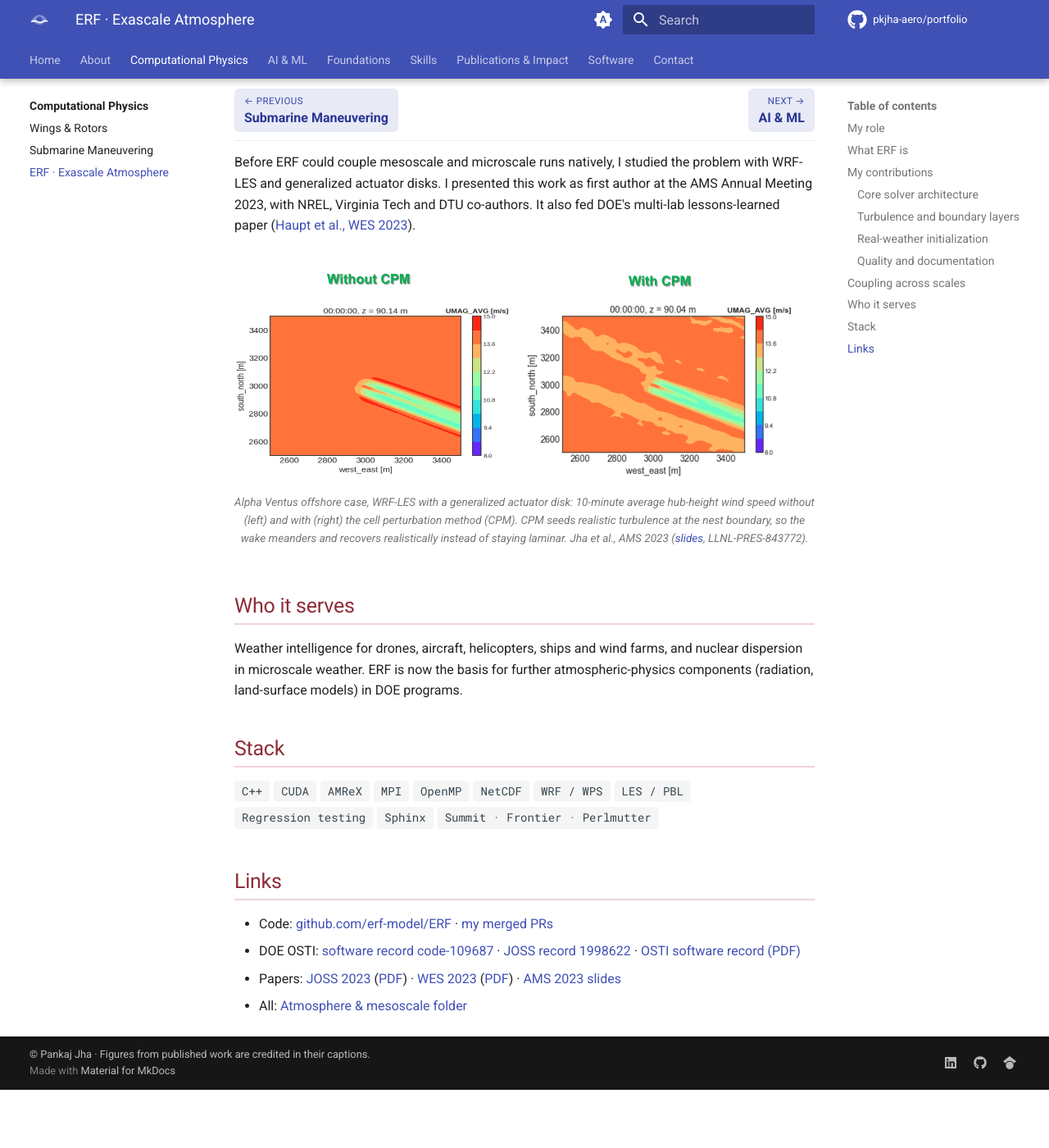
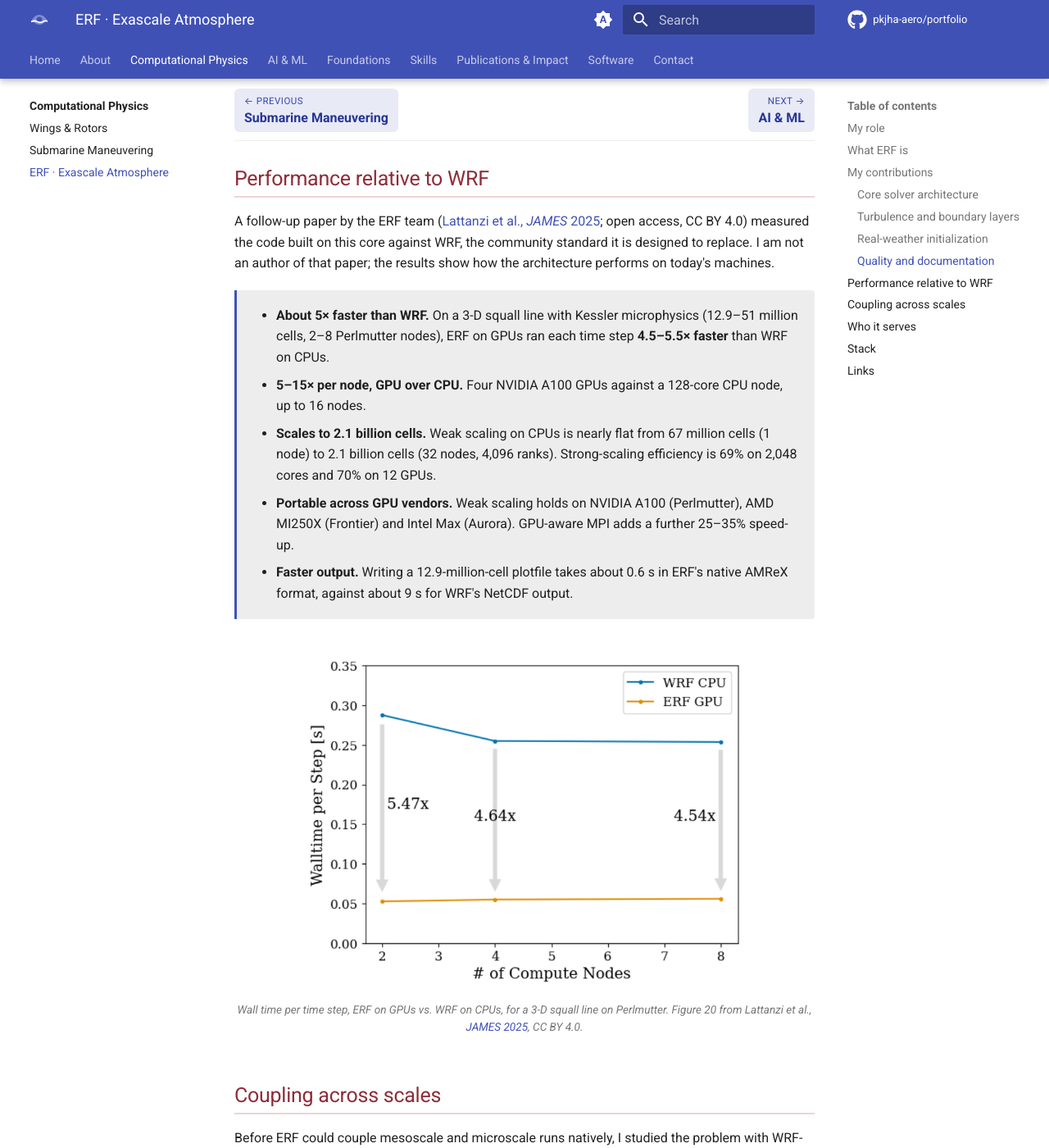
Before and after one commit to pkjha-aero/portfolio, an MkDocs documentation site: the page built from docs/computational-physics/erf-exascale.md, in a window 1280 px wide and 1400 px high, scrolled down 5054 px. Shown: the whole window at 82% size. Built offline with MkDocs 1.6.1 and Material for MkDocs 9.7.7, drawn with Linux system fonts in a browser that asks for light colours; comment, search, counter and statistics services are not loaded; before the commit the page ends 6383 px from its top, so only the background shows below that; some of the changed text lies outside the part shown.

Commit message:
ERF: performance vs WRF section; count pre-PR direct commits
- New "Performance relative to WRF" section from Lattanzi et al., JAMES
  2025 (CC BY 4.0; ERF team paper, I am not an author): ~5x faster than
  WRF on a 3-D squall line (4.5-5.5x per step), 5-15x GPU vs CPU per node,
  weak scaling to 2.1 billion cells, portable across A100/MI250X/PVC,
  0.6 s vs 9 s output. Includes the paper's Figure 20.
- Summary now cites the ~5x vs WRF figure instead of the unsourced
  "about 10x faster than traditional codes"; Home ERF bullet links to it.
- Contributions now include 4 direct commits (Nov 2020 - Jan 2021, before
  the PR workflow): scalar-advection test problem, AMReX update, build
  docs, Arakawa schematic. ~14,500 lines total; charts regenerated.

Co-Authored-By: Claude Opus 5.5 <noreply@anthropic.com>

```diff
--- a/docs/computational-physics/erf-exascale.md
+++ b/docs/computational-physics/erf-exascale.md
@@ -7,9 +7,9 @@
     - **What I built.** I architected the core compressible Navier–Stokes solver of the
       **Energy Research and Forecasting (ERF)** model in C++/CUDA on AMReX, led LLNL's
       development team, and wrote the pipeline that starts ERF from real weather data (WRF/WPS).
-    - **Result.** Open-source code released through DOE OSTI and published in JOSS. About 10×
-      faster than traditional codes, run on ~50k cores of Summit, Frontier and Perlmutter. It
-      led to **$15M in follow-up NNSA projects**.
+    - **Result.** Open-source code released through DOE OSTI and published in JOSS, run on
+      ~50k cores of Summit, Frontier and Perlmutter. On GPUs it runs about **5× faster than WRF**
+      ([performance](#performance-relative-to-wrf)). It led to **$15M in follow-up NNSA projects**.
 
 <div class="badge-row">
 <a class="badge" href="https://www.osti.gov/biblio/code-109687">OSTI code-109687</a>
@@ -65,17 +65,19 @@ flowchart TB
 
 ## My contributions
 
-**59 merged pull requests** from January 2021 to July 2022 ([full list][erf-prs]): about
-**14,000 lines added** across **621 file changes**, in four groups. Each item below links to its
-pull requests.
+**59 merged pull requests** from January 2021 to July 2022 ([full list][erf-prs]), plus
+**4 direct commits** from November 2020 to January 2021, before the team moved to pull requests:
+a scalar-advection test problem, an AMReX update, build documentation and the Arakawa-grid
+schematic. Together they add about **14,500 lines**. The work falls into four groups below; each
+item links to its pull requests.
 
 <figure markdown>
 ![Stacked bar chart of merged ERF pull requests per month by theme, January 2021 to July 2022](../assets/figures/cp3/erf/erf-pr-activity.svg)
-<figcaption>Merged PRs per month. 2021 built the core solver, LES, boundary conditions and tests; 2022 built real-weather initialization from WRF.</figcaption>
+<figcaption>Merged PRs and direct commits per month. 2021 built the core solver, LES, boundary conditions and tests; 2022 built real-weather initialization from WRF.</figcaption>
 </figure>
 <figure markdown>
 ![Bar chart of lines added by area: solver 6,159, problem setups 4,153, regression tests 2,087, documentation 1,595](../assets/figures/cp3/erf/erf-lines-by-area.svg)
-<figcaption>Lines added by area of the repository, from the PR file lists on GitHub.</figcaption>
+<figcaption>Lines added by area of the repository, from the PR file lists on GitHub and the four direct commits.</figcaption>
 </figure>
 
 ### Core solver architecture
@@ -140,6 +142,36 @@ FY22 mid-year review for DOE's Wind Energy Technologies Office (LLNL). Current d
 <figcaption>Three of the regression tests I documented (<a href="https://github.com/erf-model/ERF/pull/199">#199</a>): Taylor–Green vortex, a scalar blob in rigid rotation, and scalar diffusion, each from start to final time. ERF, BSD-3. Current versions: <a href="https://erf.readthedocs.io/en/latest/RegressionTests.html#taylor-green-vortex-advection-and-diffusion">Taylor–Green vortex</a> and <a href="https://erf.readthedocs.io/en/latest/RegressionTests.html#scalar-diffusion-sphere-of-scalar">scalar diffusion</a> on the ERF regression-tests page.</figcaption>
 </figure>
 
+## Performance relative to WRF
+
+A follow-up paper by the ERF team ([Lattanzi et al., *JAMES* 2025](https://doi.org/10.1029/2024MS004884); open access, CC BY 4.0)
+measured the code built on this core against WRF, the community standard it is designed to
+replace. I am not an author of that paper; the results show how the architecture performs on
+today's machines.
+
+<div class="result" markdown>
+
+- **About 5× faster than WRF.** On a 3-D squall line with Kessler microphysics (12.9–51 million
+  cells, 2–8 Perlmutter nodes), ERF on GPUs ran each time step **4.5–5.5× faster** than WRF on
+  CPUs.
+- **5–15× per node, GPU over CPU.** Four NVIDIA A100 GPUs against a 128-core CPU node, up to 16
+  nodes.
+- **Scales to 2.1 billion cells.** Weak scaling on CPUs is nearly flat from 67 million cells
+  (1 node) to 2.1 billion cells (32 nodes, 4,096 ranks). Strong-scaling efficiency is 69% on
+  2,048 cores and 70% on 12 GPUs.
+- **Portable across GPU vendors.** Weak scaling holds on NVIDIA A100 (Perlmutter), AMD MI250X
+  (Frontier) and Intel Max (Aurora). GPU-aware MPI adds a further 25–35% speed-up.
+- **Faster output.** Writing a 12.9-million-cell plotfile takes about 0.6 s in ERF's native AMReX
+  format, against about 9 s for WRF's NetCDF output.
+
+</div>
+
+<figure markdown>
+![Wall time per step for WRF on CPUs and ERF on GPUs on 2, 4 and 8 Perlmutter nodes, with speed-ups of 5.47x, 4.64x and 4.54x](../assets/figures/cp3/erf/erf-vs-wrf.png){ width="560" }
+<figcaption>Wall time per time step, ERF on GPUs vs. WRF on CPUs, for a 3-D squall line on
+Perlmutter. Figure 20 from Lattanzi et al., <a href="https://doi.org/10.1029/2024MS004884"><i>JAMES</i> 2025</a>, CC BY 4.0.</figcaption>
+</figure>
+
 ## Coupling across scales
 
 Before ERF could couple mesoscale and microscale runs natively, I studied the problem with WRF-LES
@@ -172,6 +204,6 @@ components (radiation, land-surface models) in DOE programs.
 - Code: [github.com/erf-model/ERF][erf-repo] · [my merged PRs][erf-prs]
 - DOE OSTI: [software record code-109687][osti-erf-code] · [JOSS record 1998622][osti-erf-joss] ·
   [OSTI software record (PDF)][pdf-osti-erf]
-- Papers: [JOSS 2023][doi-joss-2023] ([PDF][pdf-joss-2023]) · [WES 2023][doi-wes-2023]
+- Papers: [JOSS 2023][doi-joss-2023] ([PDF][pdf-joss-2023]) · [JAMES 2025 (ERF team, performance)](https://doi.org/10.1029/2024MS004884) · [WES 2023][doi-wes-2023]
   ([PDF][pdf-wes-2023]) · [AMS 2023 slides][pdf-ams-2023]
 - All: [Atmosphere & mesoscale folder][drive-atmosphere]
```
Also changed, not shown: docs/index.md (+1 -1 lines), docs/assets/figures/cp3/erf/erf-lines-by-area.svg, docs/assets/figures/cp3/erf/erf-pr-activity.svg, docs/assets/figures/cp3/erf/erf-vs-wrf.png (added).
